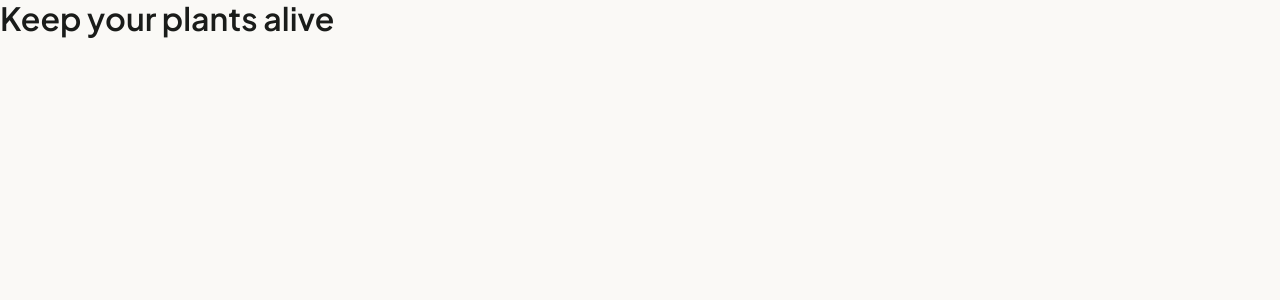
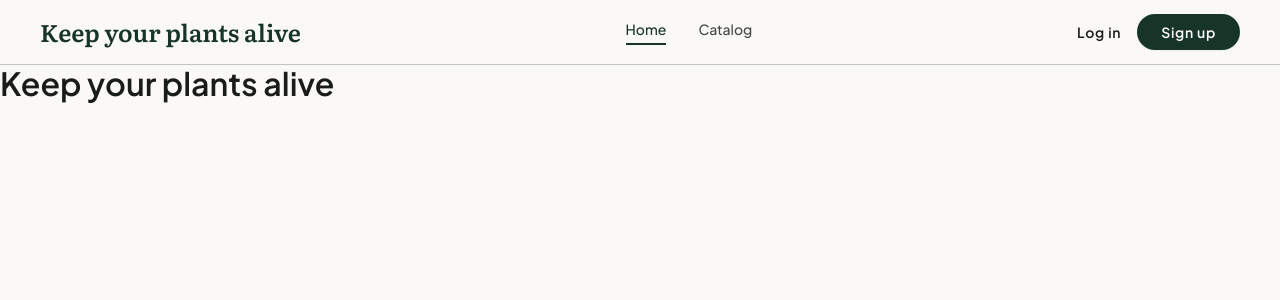
Before and after one commit to dianapri0303/plant-care, a Next.js app: page / in a window 1280 px wide. Shown: the top 300 px of the page. Built offline with nearby package versions, Linux system fonts and the light colour scheme.

Commit message:
feat(header): add site header with navigation and auth links

```diff
--- a/src/app/layout.tsx
+++ b/src/app/layout.tsx
@@ -1,5 +1,6 @@
 import type { Metadata } from 'next';
 import { Literata, Plus_Jakarta_Sans } from 'next/font/google';
+import Header from '@/components/Header/Header';
 import 'modern-normalize/modern-normalize.css';
 import '@/styles/variables.css';
 import './globals.css';
@@ -33,7 +34,10 @@ export default function RootLayout({
 }>) {
   return (
     <html lang="en" className={`${jakarta.variable} ${literata.variable}`}>
-      <body>{children}</body>
+      <body>
+        <Header />
+        {children}
+      </body>
     </html>
   );
 }
--- /dev/null
+++ b/src/components/Header/Header.module.css
@@ -0,0 +1,129 @@
+.header {
+  position: sticky;
+  top: 0;
+  z-index: 10;
+  border-bottom: 1px solid var(--color-border-input);
+  background-color: rgba(250, 249, 246, 0.8);
+  backdrop-filter: blur(12px);
+}
+
+.container {
+  display: flex;
+  align-items: center;
+  justify-content: space-between;
+  height: 64px;
+  padding: 0 20px;
+}
+
+.logo {
+  font-family: var(--font-second);
+  font-weight: 600;
+  font-size: 12px;
+  line-height: 1.33;
+  color: var(--color-primary);
+  transition: color 0.2s ease;
+}
+
+.logo:hover,
+.logo:focus-visible {
+  color: var(--color-primary-hover);
+}
+
+.nav {
+  display: none;
+}
+
+.navList {
+  display: flex;
+  gap: 32px;
+}
+
+.navLink {
+  display: inline-block;
+  padding-bottom: 4px;
+  font-weight: 500;
+  font-size: 14px;
+  line-height: 1.43;
+  color: var(--color-text-muted);
+  border-bottom: 2px solid transparent;
+  transition:
+    color 0.2s ease,
+    border-color 0.2s ease;
+}
+
+.navLink:hover,
+.navLink:focus-visible {
+  color: var(--color-primary);
+}
+
+.navLinkActive {
+  color: var(--color-primary);
+  border-bottom-color: var(--color-primary);
+}
+
+.actions {
+  display: flex;
+  align-items: center;
+  gap: 16px;
+}
+
+.login {
+  font-weight: 600;
+  font-size: 12px;
+  line-height: 1.33;
+  letter-spacing: 0.06em;
+  color: var(--color-text-dark);
+  transition: color 0.2s ease;
+}
+
+.login:hover,
+.login:focus-visible {
+  color: var(--color-primary-hover);
+}
+
+.signup {
+  padding: 8px 24px;
+  font-weight: 600;
+  font-size: 12px;
+  line-height: 1.33;
+  letter-spacing: 0.06em;
+  color: var(--color-text-inverse);
+  background-color: var(--color-primary);
+  border-radius: var(--radius-pill);
+  box-shadow: 0 1px 2px 0 rgba(0, 0, 0, 0.05);
+  transition: background-color 0.2s ease;
+}
+
+.signup:hover,
+.signup:focus-visible {
+  background-color: var(--color-primary-hover);
+}
+
+@media (min-width: 768px) {
+  .container {
+    padding: 0 40px;
+  }
+
+  .logo {
+    font-size: 24px;
+  }
+
+  .nav {
+    display: block;
+  }
+
+  .login,
+  .signup {
+    font-size: 14px;
+    line-height: 1.43;
+    letter-spacing: 0.05em;
+  }
+}
+
+@media (min-width: 1440px) {
+  .container {
+    max-width: 1440px;
+    margin: 0 auto;
+    padding: 0 104px;
+  }
+}
--- /dev/null
+++ b/src/components/Header/Header.tsx
@@ -0,0 +1,48 @@
+'use client';
+
+import Link from 'next/link';
+import { usePathname } from 'next/navigation';
+import css from './Header.module.css';
+
+const navLinks = [
+  { href: '/', label: 'Home' },
+  { href: '/catalog', label: 'Catalog' },
+];
+
+export default function Header() {
+  const pathname = usePathname();
+
+  return (
+    <header className={css.header}>
+      <div className={css.container}>
+        <Link href="/" className={css.logo}>
+          Keep your plants alive
+        </Link>
+
+        <nav className={css.nav}>
+          <ul className={css.navList}>
+            {navLinks.map(({ href, label }) => (
+              <li key={href}>
+                <Link
+                  href={href}
+                  className={`${css.navLink} ${pathname === href ? css.navLinkActive : ''}`}
+                >
+                  {label}
+                </Link>
+              </li>
+            ))}
+          </ul>
+        </nav>
+
+        <div className={css.actions}>
+          <Link href="/login" className={css.login}>
+            Log in
+          </Link>
+          <Link href="/register" className={css.signup}>
+            Sign up
+          </Link>
+        </div>
+      </div>
+    </header>
+  );
+}
```
